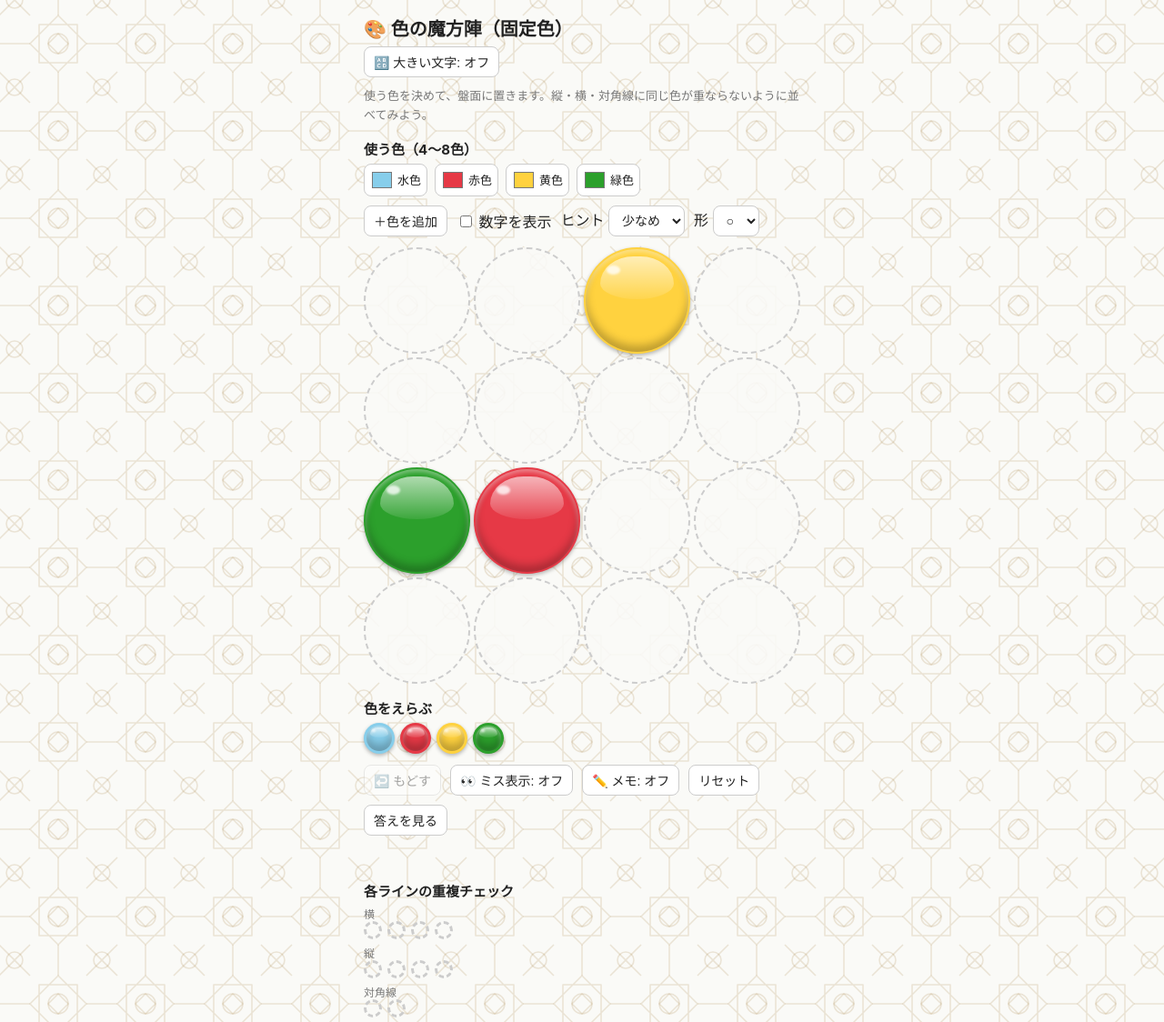
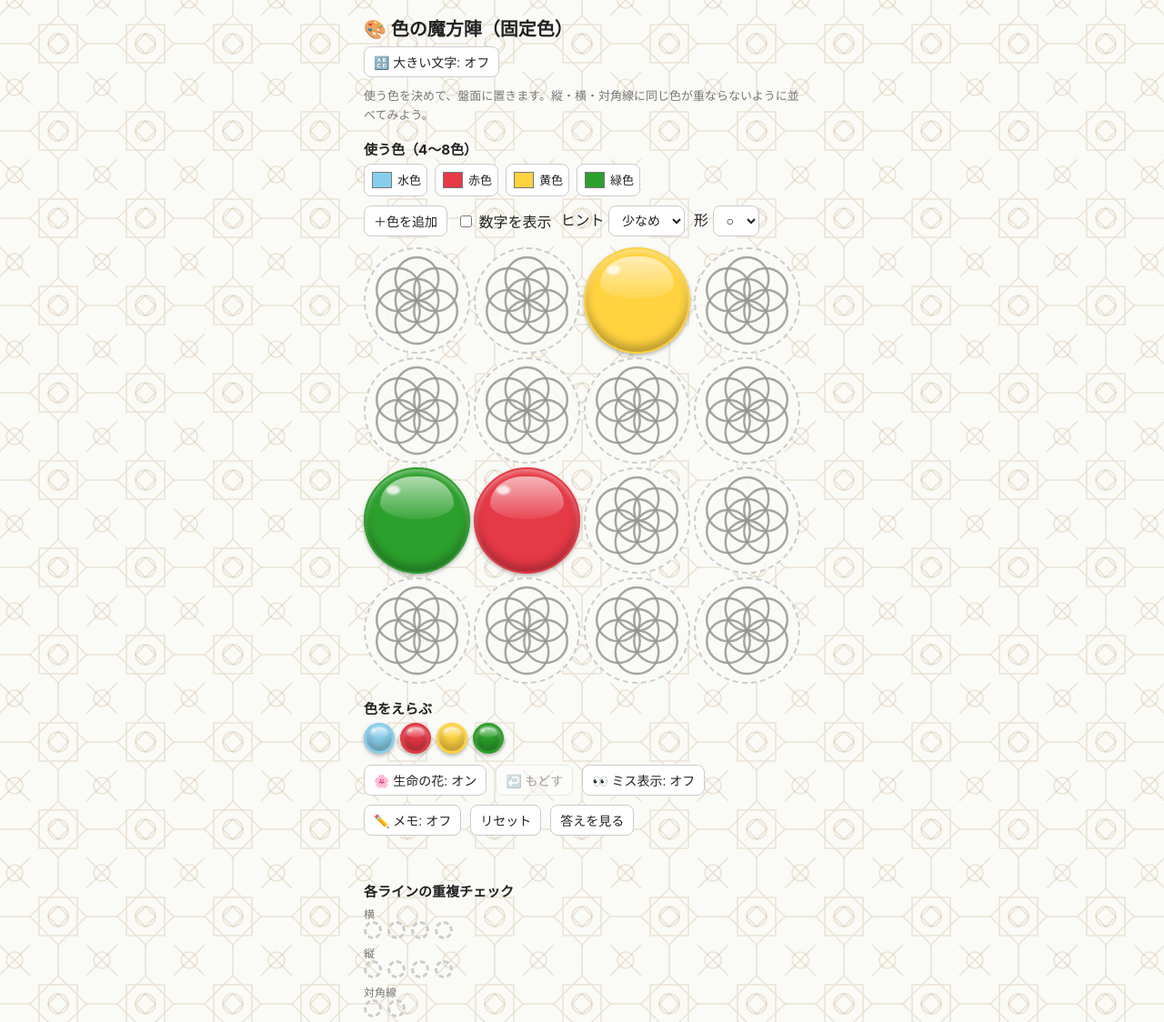
Before and after one commit to yuyuzy1200-cell/color-magic-square, a plain HTML site: page index.html in a window 1280 px wide. Shown: the top 1124 px of the page at 91% size. Drawn offline with Linux system fonts and the light colour scheme.

Commit message:
Update index.html

```diff
--- a/index.html
+++ b/index.html
@@ -33,6 +33,10 @@ button,select{border:1px solid var(--bd);background:var(--card);color:var(--fg);
 .pal{width:34px;height:34px;border:3px solid transparent;box-sizing:border-box;cursor:pointer;display:flex;align-items:center;justify-content:center;font-weight:700;font-size:13px;color:#fff;text-shadow:0 0 3px rgba(0,0,0,.6)}
 .cell.dup{outline:4px solid #e5484d;outline-offset:-4px;animation:dupp 1s ease-in-out infinite}
 @keyframes dupp{50%{outline-color:rgba(229,72,77,.35)}}
+.cell{position:relative}
+.sol.emp{opacity:.4;z-index:0}
+.memo{position:relative;z-index:1}
+.sol{position:absolute;left:0;top:0;width:100%;height:100%;pointer-events:none;z-index:1}
 .pal.sel{border-color:var(--fg);transform:scale(1.15)}
 .cell.f,.pal{position:relative;overflow:hidden;box-shadow:inset 0 -7px 10px rgba(0,0,0,.25),inset 0 3px 5px rgba(255,255,255,.4),0 2px 4px rgba(0,0,0,.28)}
 .cell.f::before,.pal::before{content:'';position:absolute;left:14%;top:7%;width:72%;height:42%;border-radius:50% 50% 55% 55%/70% 70% 40% 40%;background:linear-gradient(to bottom,rgba(255,255,255,.62),rgba(255,255,255,.08));pointer-events:none}
@@ -83,7 +87,7 @@ body.big .cell{font-size:22px;border-width:3px}
 <div id="grid"></div>
 <h2>色をえらぶ</h2>
 <div class="row" id="pal"></div>
-<div class="ctl" style="margin-top:12px"><button id="undo">↩️ もどす</button><button id="err">👀 ミス表示: オフ</button><button id="memo">✏️ メモ: オフ</button><button id="reset">リセット</button><button id="ans">答えを見る</button></div>
+<div class="ctl" style="margin-top:12px"><button id="sol">🌸 生命の花: オン</button><button id="undo">↩️ もどす</button><button id="err">👀 ミス表示: オフ</button><button id="memo">✏️ メモ: オフ</button><button id="reset">リセット</button><button id="ans">答えを見る</button></div>
 <div id="memohint">メモモード：色を選んでから空きマスをタップすると、仮の色を何個でも置けます（もう一度タップで外せます）。色を選ばずに空きマスをタップすると、そのマスのメモをすべて消します。</div>
 <div id="msg"></div>
 <h2>各ラインの重複チェック</h2>
@@ -116,6 +120,11 @@ function renderColors(){
 }
 const extraDefaults=[['#ff8c42','橙色'],['#9b59b6','紫色'],['#ff69b4','桃色'],['#795548','茶色']];
 $('addc').onclick=()=>{if(colors.length<8){const d=extraDefaults[colors.length-4]||['#888888','色'+(colors.length+1)];colors.push([d[0],d[1]]);renderColors();reset()}};
+let showSol=true;try{showSol=localStorage.getItem('sol')!=='0'}catch(e){}
+function solSvg(emp){const r=21,c=50,pts=[[c,c]];for(let k=0;k<6;k++){const a=k*Math.PI/3;pts.push([c+r*Math.sin(a),c-r*Math.cos(a)])}
+ const e=document.createElementNS('http://www.w3.org/2000/svg','svg');e.setAttribute('viewBox','0 0 100 100');e.setAttribute('class','sol'+(emp?' emp':''));
+ e.innerHTML=pts.map(q=>`<circle cx="${q[0].toFixed(2)}" cy="${q[1].toFixed(2)}" r="${r}" fill="none" stroke="#000" stroke-opacity=".85" stroke-width="2.2"/>`).join('');return e}
+$('sol').onclick=()=>{showSol=!showSol;try{localStorage.setItem('sol',showSol?'1':'0')}catch(e){}renderAll()};
 let celebrated=false,memoMode=false,memos=[],hist=[],showErr=false;
 function snap(){hist.push({c:cells.slice(),m:memos.map(a=>a.slice())});if(hist.length>200)hist.shift()}
 function dupSet(n){const d=new Set();const chk=idx=>{const seen={};idx.forEach(i=>{const v=cells[i];if(v<0)return;(seen[v]=seen[v]||[]).push(i)});Object.values(seen).forEach(a=>{if(a.length>1)a.forEach(i=>d.add(i))})};
@@ -159,12 +168,13 @@ function renderAll(){
  cells.forEach((v,i)=>{const d=document.createElement('div');d.className='cell'+(v>=0?' f':'')+(dups.has(i)?' dup':'');d.style.borderRadius=rad;
   if(v>=0){d.style.background=colors[v][0];if(show)d.textContent=v+1}
   else if(memos[i]&&memos[i].length){
+   if(showSol)d.appendChild(solSvg(true));
    const m=document.createElement('div');m.className='memo';
    const maxC=Math.ceil(Math.sqrt(n)),useC=Math.min(memos[i].length,maxC);
    m.style.gridTemplateColumns=`repeat(${useC},1fr)`;m.style.width=(76*useC/maxC)+'%';
    memos[i].slice().sort((a,b)=>a-b).forEach(c=>{const s=document.createElement('span');s.style.background=colors[c][0];s.style.borderRadius=rad;m.appendChild(s)});
    d.appendChild(m);
-  }
+  }else if(showSol)d.appendChild(solSvg(true));
   d.onclick=()=>{
    snap();
    if(memoMode){
@@ -176,6 +186,7 @@ function renderAll(){
    }
    renderAll()};
   g.appendChild(d)});
+ $('sol').textContent='🌸 生命の花: '+(showSol?'オン':'オフ');
  $('err').textContent='👀 ミス表示: '+(showErr?'オン':'オフ');$('err').classList.toggle('on',showErr);$('undo').disabled=!hist.length;$('undo').style.opacity=hist.length?1:.4;
  $('memo').textContent='✏️ メモ: '+(memoMode?'オン':'オフ');$('memo').classList.toggle('on',memoMode);
  $('memohint').style.display=memoMode?'block':'none';
```
